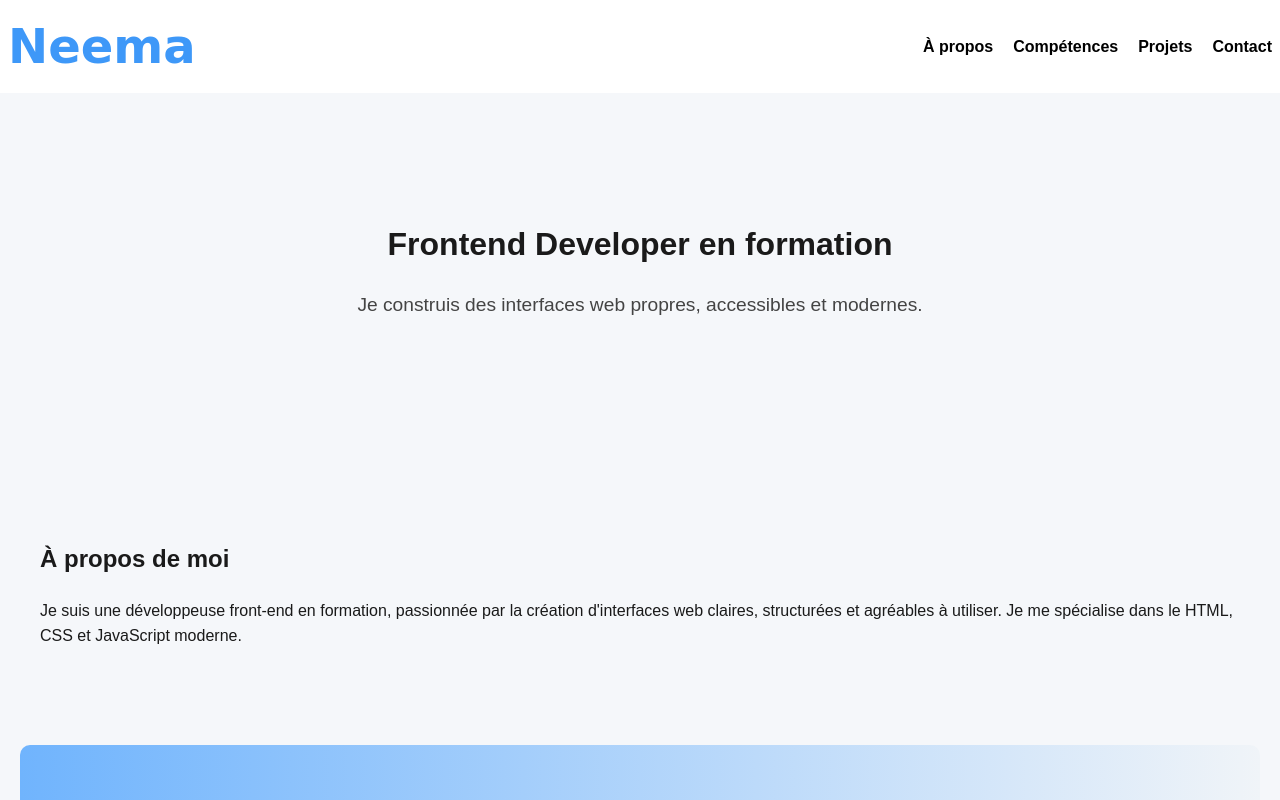
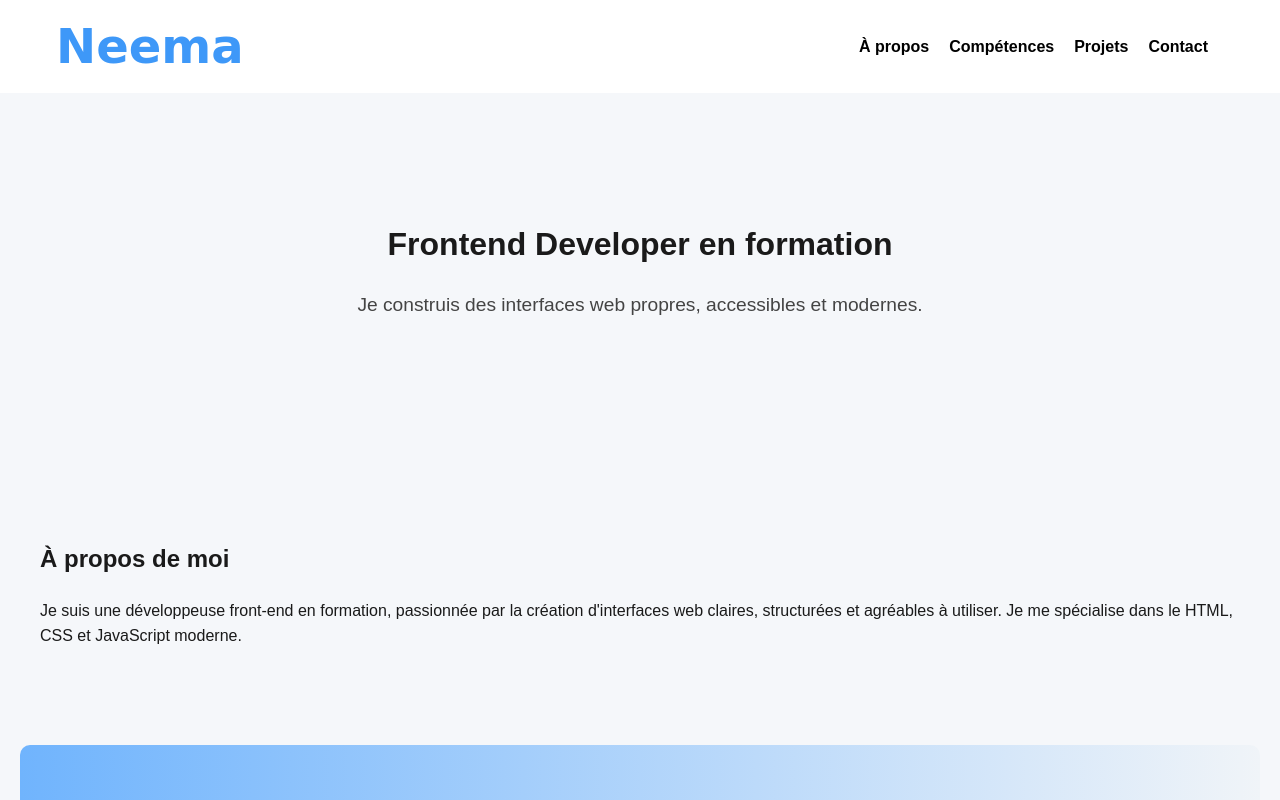
Before and after one commit to Bk-004/BK-004, a plain HTML site: page index.html in a window 1280 px wide. Shown: the top 800 px of the page. Drawn offline with Linux system fonts and the light colour scheme; a web font is replaced by a local one.

Commit message:
style: enhance visual design with colors, spacing and hero section

```diff
--- a/style.css
+++ b/style.css
@@ -31,6 +31,7 @@ header h1{
     font-family: "Edu VIC WA NT Hand Pre", cursive;
     font-weight: bold;
     font-size: 3em;
+    padding-left: 1em;
 }
 
 nav{
@@ -44,6 +45,7 @@ nav ul{
     gap: 20px;
     padding: 0;
     margin: 0;
+    padding-right: 4em;
 }
 
 nav a{
```
